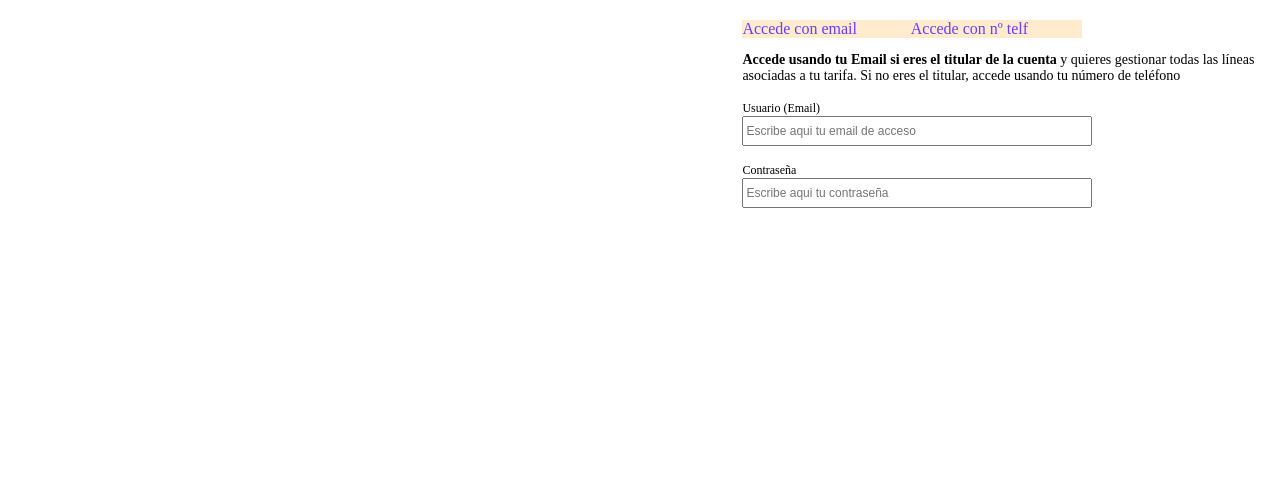
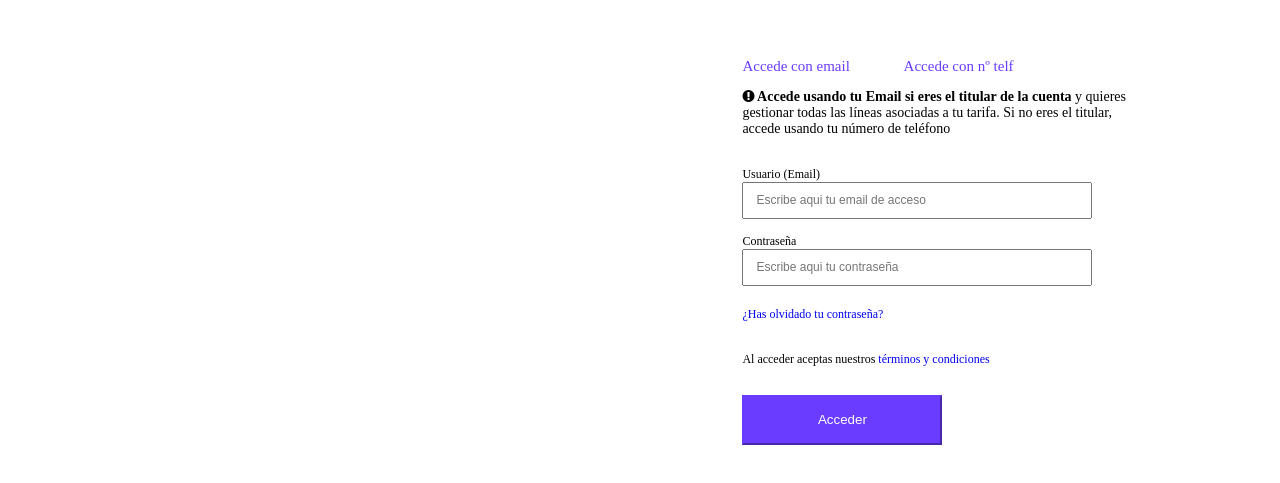
Before and after one commit to HeyPauPA/Practica-Finetwork, a plain HTML site: page index.html in a window 1280 px wide. Shown: the part 83-566 px from the top of the page. Drawn offline with Linux system fonts and the light colour scheme.

Commit message:
EjercicioFin

```diff
--- a/css/style.css
+++ b/css/style.css
@@ -26,6 +26,7 @@ body {
     background-size: cover;
 }
 
+
 /*---- CAJA DE LA IZQUIERDA ---- */
 .left {
     width: 55%;
@@ -35,12 +36,10 @@ body {
     padding-top: 2%;
     padding-right: 10%;
 }
-
 .left h1 {
     font-size: 45px;
     padding-top: 10%;
 }
-
 .left p {
     font-size: 15px;
     padding-top: 3%;
@@ -52,37 +51,63 @@ body {
     width: 45%;
     padding-left: 3%;
 }
-
+/*--- ELEMENTOS DENTRO DE LA CAJA DE LA DERECHA ---*/
 .right h1 {
     font-size: 35px;
     padding-right: 10%;
     padding-top: 3%;
 }
-.right p {
-    font-size: 14px;
-}
-.right label {
-    font-size: 12px;
+.right p{
+    padding-right: 24%;
+    padding-bottom: 3%;
 }
 .right input{
     font-size: 12px;
 }
+.right a{
+    text-decoration: none;
+}
+/*-------------------------------------------------*/
+
+/*--- TAMAÑOS DE LETRA ---*/
+.letra-grande {
+    font-size: 14px;
+}
+.letra-pequeña {
+    font-size: 12px;
+}
+.letra-muy-pequeña {
+    font-size: 10px;
+}
+/*----------------------*/
+
 .row {
     display: flex;
 }
-
 .row a {
-    background-color: blanchedalmond;
+    /*Posicion*/
+    padding-top: 7%;
     padding-right: 10%;
+    /*Letras*/
     color: rgb(105, 60, 255);
+    font-size: 15px;
     text-decoration: none;
 }
+/*Tamaño de la tabla a completar*/
 .tablesize{
     width: 350px;
-    height: 30px;
+    height: 37px;
+}
+
+.button-edit{
+    background-color: rgb(105, 60, 255);
+    color: white;
+    border-color:  rgb(105, 60, 255) ;
+    width: 200px;
+    height: 50px;
 }
 
 /*iconos fontawesome en google
-!fa para los iocnos en html en link
+!fa para los Iconos en html en link
 fa nombre del icono
 para ampliar fa-_x */
--- a/index.html
+++ b/index.html
@@ -6,6 +6,8 @@
     <meta name="viewport" content="width=device-width, initial-scale=1.0">
     <title>Document</title>
     <link rel="stylesheet" href="css/style.css">
+    <!-- recuerda poner el link para poder conectar los iconos-->
+    <link rel="stylesheet" href="https://maxcdn.bootstrapcdn.com/font-awesome/4.7.0/css/font-awesome.min.css">
 </head>
 
 <body>
@@ -14,7 +16,7 @@
         <div class="left">
             <img src="images/logo.png" alt="logo" width="30%">
 
-            <h1>Únete y aprovecha todas/as
+            <h1>Únete y aprovecha todas las
                 ventajas de ser parte de
                 Finetwory
             </h1>
@@ -26,27 +28,46 @@
 
         <div class="right">
             <h1>¡Bienvenido a Finetwork!</h1>
+
             <div class="row">
-
                 <a href="#">Accede con email</a>
                 <a href="#">Accede con nº telf</a>
                 <br>
             </div>
-            <p>
-                <strong>Accede usando tu Email si eres el titular de la cuenta</strong> y
+
+            <p class="letra-grande">
+                <strong>
+                    <i class="fa fa-exclamation-circle" aria-hidden="true"></i>
+                    Accede usando tu Email si eres el titular de la cuenta</strong> y
                 quieres gestionar todas las líneas asociadas a tu tarifa. Si no
                 eres el titular, accede usando tu número de teléfono
             </p>
-            <form action="" method="post" >
 
+            <form action="" method="post" class="letra-pequeña">
                 <label for="user">Usuario (Email)</label>
                 <br>
-                <input type="text" name="" id="" placeholder="Escribe aqui tu email de acceso" class="tablesize">
-                <p></p>
+                <input type="text" name="" id="" placeholder="   Escribe aqui tu email de acceso" class="tablesize">
+                <br>
+                <br>
                 <label for="user">Contraseña</label>
                 <br>
-                <input type="text" name="" id="" placeholder="Escribe aqui tu contraseña" class="tablesize">
+                <input type="text" name="" id="" placeholder="   Escribe aqui tu contraseña" class="tablesize">
             </form>
+
+            <br>
+            <a class="letra-pequeña" href="#">
+                ¿Has olvidado tu contraseña?
+            </a>
+            <br>
+            <br>
+            <p class="letra-pequeña">
+                Al acceder aceptas nuestros <a href="#">términos y condiciones</a>
+            </p>
+
+            <button class="button-edit">
+                Acceder
+            </button>
+
         </div>
 
     </div>
```
